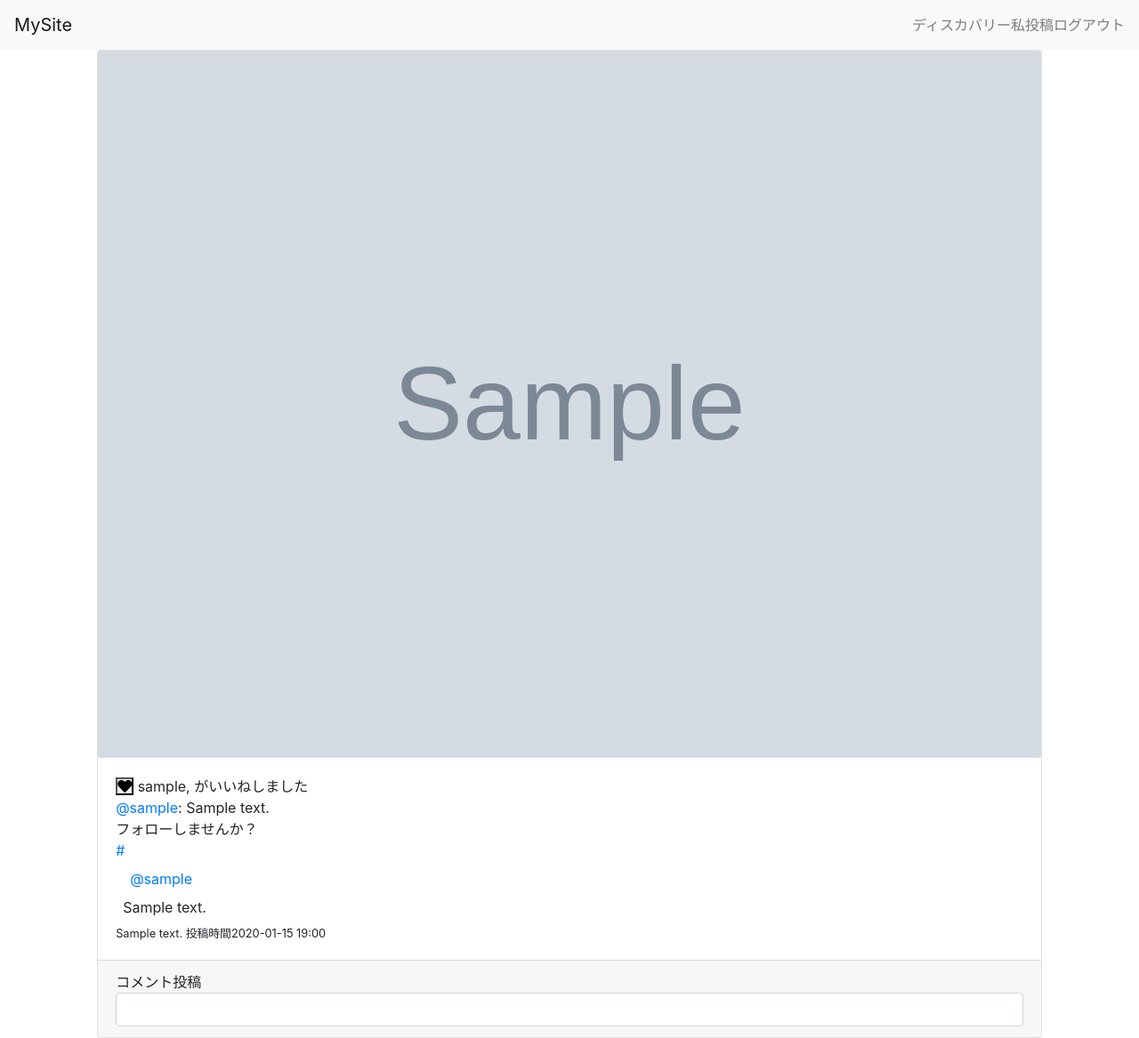
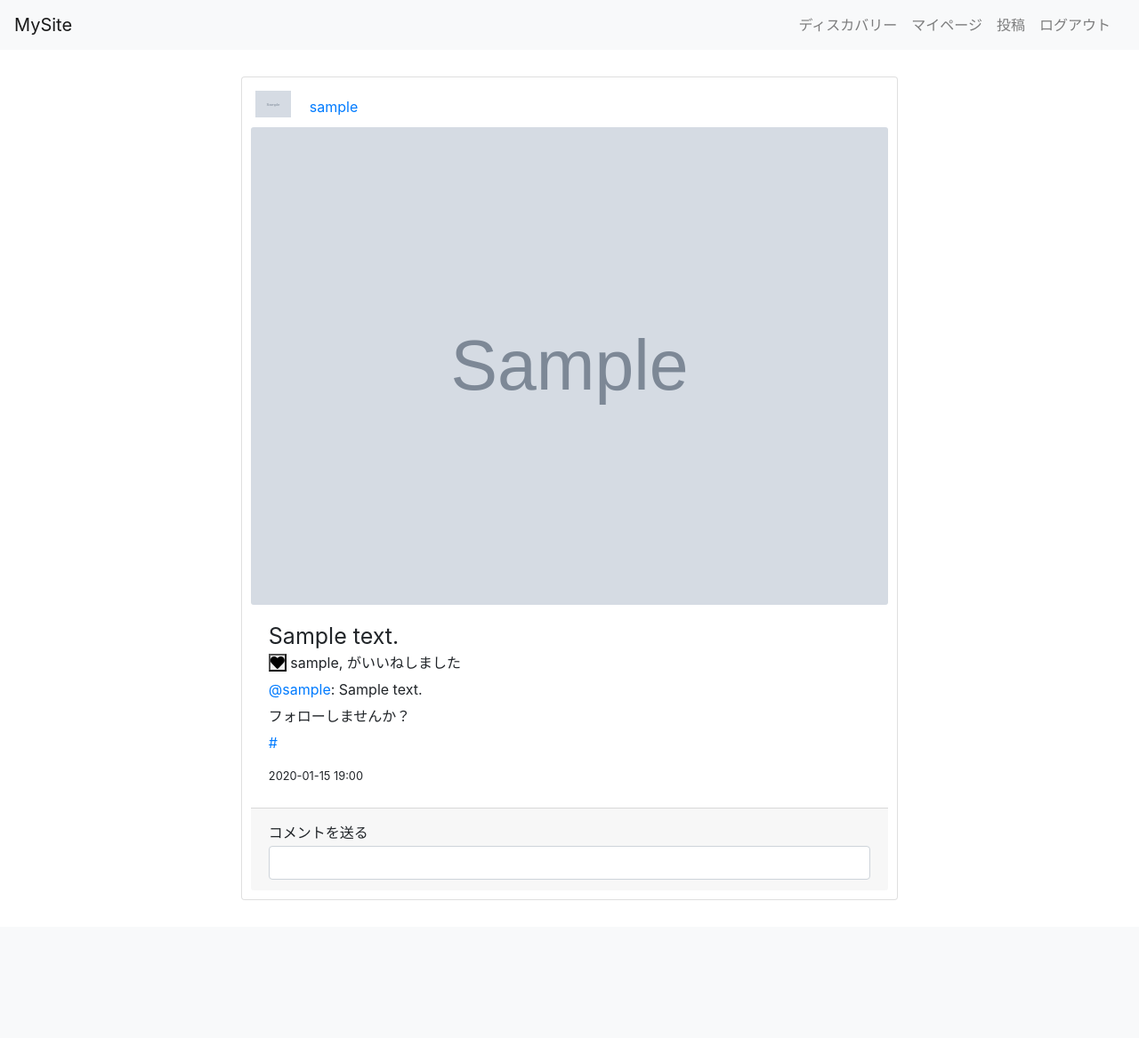
Before and after one commit to k4nekom/myj_hackathon, a Django app: page / in a window 1280 px wide. Shown: the whole page at 89% size. After the commit the page ends 1012 px from the top, so only its background shows below. Run offline with Django 3.2, Linux system fonts and the light colour scheme; a user stored in the database is signed in; tables that the repository leaves empty hold one stand-in row (values such as "Sample post"); grey boxes marked "Sample" are stand-in pictures; some libraries are stand-ins or nearby versions.

Commit message:
indexのcssの編集

```diff
--- a/mysite/static/posts/index.css
+++ b/mysite/static/posts/index.css
@@ -0,0 +1,32 @@
+.bigsize{
+    font-size: 25px;
+}
+img.card-img {
+    max-width: 100%;
+	height: auto;
+	box-sizing: border-box;
+	-moz-box-sizing: border-box;
+	-webkit-box-sizing: border-box;
+	-o-box-sizing: border-box;
+	-ms-box-sizing: border-box;
+    margin:0 auto;
+}
+.card{
+    margin: 20px 20px;
+    padding: 10px 10px;
+    line-height: 30px;
+}
+.container{
+    padding: 10px 100px;
+}
+.icon{
+    width: 50px;
+}
+.iconcss{
+    float: left;
+    width: 50;
+    padding: 5px 5px;
+}
+.mr-2{
+
+}
--- a/mysite/templates/base/app.html
+++ b/mysite/templates/base/app.html
@@ -15,6 +15,7 @@
         integrity="sha384-Gn5384xqQ1aoWXA+058RXPxPg6fy4IWvTNh0E263XmFcJlSAwiGgFAW/dAiS6JXm" crossorigin="anonymous">
 
     <link rel="stylesheet" href="{% static 'base/app.css' %}" type="text/css" />
+    <link rel="stylesheet" href="{% static 'posts/index.css' %}" type="text/css" />
 
     <script src="https://code.jquery.com/jquery-3.3.1.min.js"
         integrity="sha256-FgpCb/KJQlLNfOu91ta32o/NMZxltwRo8QtmkMRdAu8=" crossorigin="anonymous"></script>
@@ -36,15 +37,15 @@
                 <!-- ここから追加 -->
                 {% if user.id is None %}
                 <!-- ログインしていなかったらこっち -->
-                <li class="nav-item"><a class="nav-link" href="{% url 'accounts:signup' %}">新規登録</a></li>
-                <li class="nav-item"><a class="nav-link" href="{% url 'login' %}">ログイン</a></li>
+                <li class="nav-item"><a class="nav-link" href="{% url 'accounts:signup' %}">新規登録　</a></li>
+                <li class="nav-item"><a class="nav-link" href="{% url 'login' %}">ログイン　</a></li>
                 {% else %}
                 <!-- ログインしていたらこっち -->
-                <li class="nav-item"><a class="nav-link" href="{% url 'posts:index' %}">ディスカバリー</a></li>
-                <li class="nav-item"><a class="nav-link" href="/accounts/{{ user.username }}">私</a></li>
-                <li class="nav-item"><a class="nav-link" href="{% url 'posts:new' %}">投稿</a></li>
+                <li class="nav-item"><a class="nav-link" href="{% url 'posts:index' %}">ディスカバリー　</a></li>
+                <li class="nav-item"><a class="nav-link" href="/accounts/{{ user.username }}">マイページ　</a></li>
+                <li class="nav-item"><a class="nav-link" href="{% url 'posts:new' %}">投稿　</a></li>
                 <!--ここを編集-->
-                <li class="nav-item"><a class="nav-link" href="{% url 'logout' %}">ログアウト</a></li>
+                <li class="nav-item"><a class="nav-link" href="{% url 'logout' %}">ログアウト　</a></li>
                 {% endif %}
                 <!-- 追加ここまで -->
             </ul>
--- a/mysite/templates/posts/index.html
+++ b/mysite/templates/posts/index.html
@@ -5,6 +5,7 @@
 {% block contents %}
 <!-- timeline section-->
 <section>
+    <div class="container">
     <!-- もし投稿があれば一覧を表示する -->
     {% if post_list %}
     {% for post in post_list %}
@@ -13,44 +14,47 @@
             <div class="card">
                 <ul class="list-group list-group-flush">
                 </ul>
+                <div class ="usernameicon">
+                    <img src=" {{user.icon.url}}" class="iconcss">
+                    <span class="mr-2">
+                        <a class="nav-link" href="/accounts/{{ post.author.username }}">　{{ post.author.username }}</a>
+                    </span>
+                </div>
                 {% if post.picture %}
-                    <img src="{{post.picture.url}}" class="card-img" />
+                <img src="{{post.picture.url}}" class="card-img" />
                 {% endif %}
                 <div class="card-body">
-                    <div class="like_list_{{post.id}}">
-                        <!-- ここにお気に入り機能を実装していく -->
+                    <div class="card-hedder">
+                        <div class="box_left bigsize">
+                            {{ post.text }}
+                        </div>
 
-                        {{ post|is_like:user }}
-                        {{ like_list|get_likes:post.id }}
+                        <div class="like_list_{{post.id}} box_left">
+                            <!-- ここにお気に入り機能を実装していく -->
 
-                        <br>
-                        {{ comment_list|get_comment_list:post.id }}
-                    </div>
-                    <div class="card-hedder">
+                            {{ post|is_like:user }}
+                            {{ like_list|get_likes:post.id }}
 
-                        <div><span class="mr-2"><a class="nav-link"
-                                    href="/accounts/{{ post.author.username }}">@{{ post.author.username }}</a></span>{{ post.text }}
+                            <br>
+                            {{ comment_list|get_comment_list:post.id }}
                         </div>
 
                     </div>
                     <div class="pt-2">
                         <small>
-                            {{ post.text}}
                             {% comment %} todo画像挿入 {% endcomment %}
-                            投稿時間{{ post.created_at|date:'Y-m-d H:i' }}
+                            {{ post.created_at|date:'Y-m-d H:i' }}
                         </small>
                     </div>
                 </div>
 
                 <div class="card-footer">
-                    コメント投稿
+                    コメントを送る
                     <form class="comment" id="{{post.id}}">
                         {% csrf_token %}
                         <input class="form-control col-12" name="comment" type="text" class="comment">
                     </form>
                 </div>
-
-
             </div>
         </div>
     </div>
@@ -65,6 +69,7 @@
             </div>
         </div>
         {% endif %}
+    </div>
 </section>
 <!-- ここにJSスクリプトを書いていく -->
 
@@ -77,7 +82,7 @@
         // ここから新規追加
         .on('submit', 'form', function () {
             do_comment($(this))
-            $(this).find(":text").val("")
+            $(this).find("text").val("")
             return false
         });
     // 新規追加ここまで
```
Also changed, not shown: mysite/media/image/5930eb858293bf6195e064ef39d99ea0_400x400.png (added), mysite/media/image/posts/124ef33dfcfc616338110409d9e5bebb.jpg (added), mysite/media/image/posts/2e6c48013fd75646756e0c89f3cefb20_VKq8jOl.png (added).
